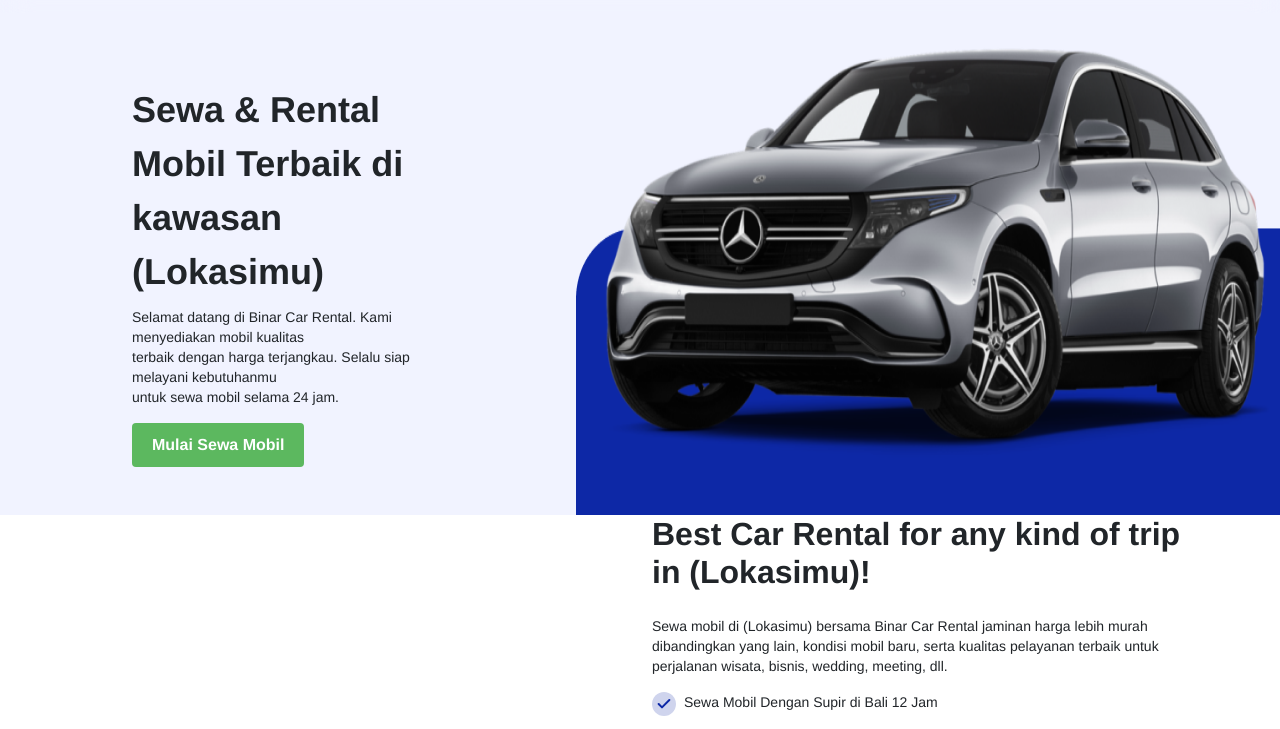
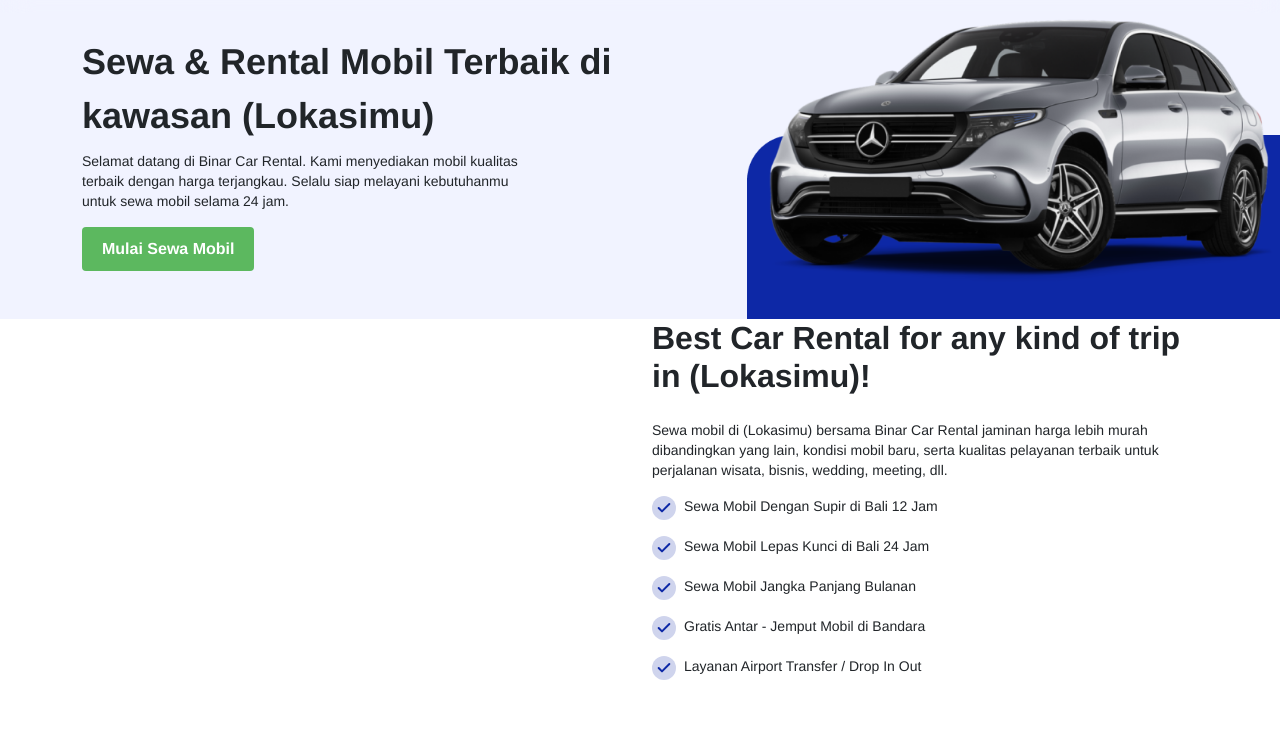
Before and after one commit to rifjan29/Challenge-01, a plain HTML site: page challenge-01/index.html in a window 1280 px wide. Shown: the part 63-792 px from the top of the page. Drawn offline with nearby package versions, Linux system fonts and the light colour scheme.

Commit message:
fix:tampilan hero

```diff
--- a/challenge-01/assets/css/style.css
+++ b/challenge-01/assets/css/style.css
@@ -219,6 +219,10 @@ header nav .navbar-nav .nav-item .nav-link:hover {
 
 /* // XX-Large devices (larger desktops, 1400px and up) */
 @media (min-width: 1400px) {
+    .section-header .header-content{
+        /* padding-top: 168px; */
+        height: 500px;
+    }
     .section-frequently{
         margin-top: 168px;
         margin-bottom: 168px;
--- a/challenge-01/index.html
+++ b/challenge-01/index.html
@@ -48,19 +48,21 @@
             </div>
         </nav>
     </header>
-    <section class="section-header">
-        <div class="d-sm-flex">
-            <div class="container-fluid mt-5">
-                <div class="row d-flex justify-content-center">
-                    <div class="col-lg-7 py-5">
+    <section class="section-header position-relative">
+        <!-- <div class="d-sm-flex"> -->
+            <div class="container">
+                <div class="row header-content">
+                    <div class="col-lg-7 py-5 align-self-center">
                         <h1>Sewa & Rental Mobil Terbaik di kawasan (Lokasimu)</h1>
                         <p>Selamat datang di Binar Car Rental. Kami menyediakan mobil  kualitas <br> terbaik dengan harga terjangkau. Selalu siap melayani kebutuhanmu <br> untuk sewa mobil selama 24 jam.</p>
                         <button type="submit" class="btn btn-success">Mulai Sewa Mobil</button>
                     </div>
+                    <div class="col-lg-5 position-absolute bottom-0 end-0 p-0">
+                        <img src="img/img_car.jpg" class="img-fluid d-lg-block d-none"   alt="">
+                    </div>
                 </div>
             </div>
-            <img src="img/img_car.jpg" class="img-fluid d-flex justify-content-end w-75 mt-5 d-lg-block d-none"   alt="">
-        </div>
+        <!-- </div> -->
     </section>
     <section class="section-features" id="services">
         <div class="container">
```
